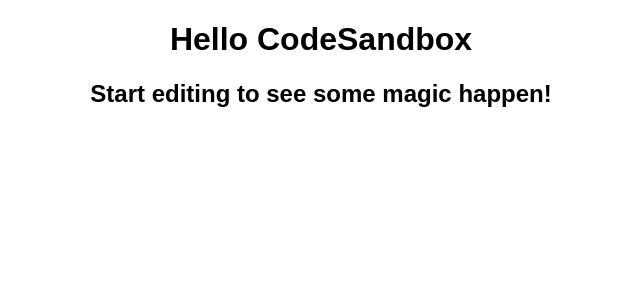
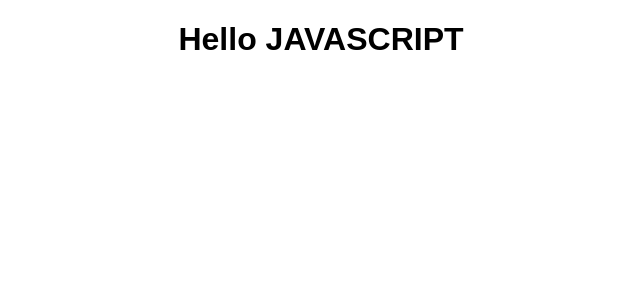
Before and after one commit to shiranta/React_Sample_Proj, a React (Create React App) app: page / in a window 1280 px wide. Shown: the top 300 px of the page, without its empty margins (319-959 px from the left). Built offline with nearby package versions, Linux system fonts and the light colour scheme.

Commit message:
create variables

```diff
--- a/src/App.js
+++ b/src/App.js
@@ -1,10 +1,12 @@
 import "./styles.css";
+
+//vriables
+let subject = "JavaScript";
 
 export default function App() {
   return (
     <div className="App">
-      <h1>Hello CodeSandbox</h1>
-      <h2>Start editing to see some magic happen!</h2>
+      <h1>Hello {subject.toUpperCase()}</h1>
     </div>
   );
 }
```
